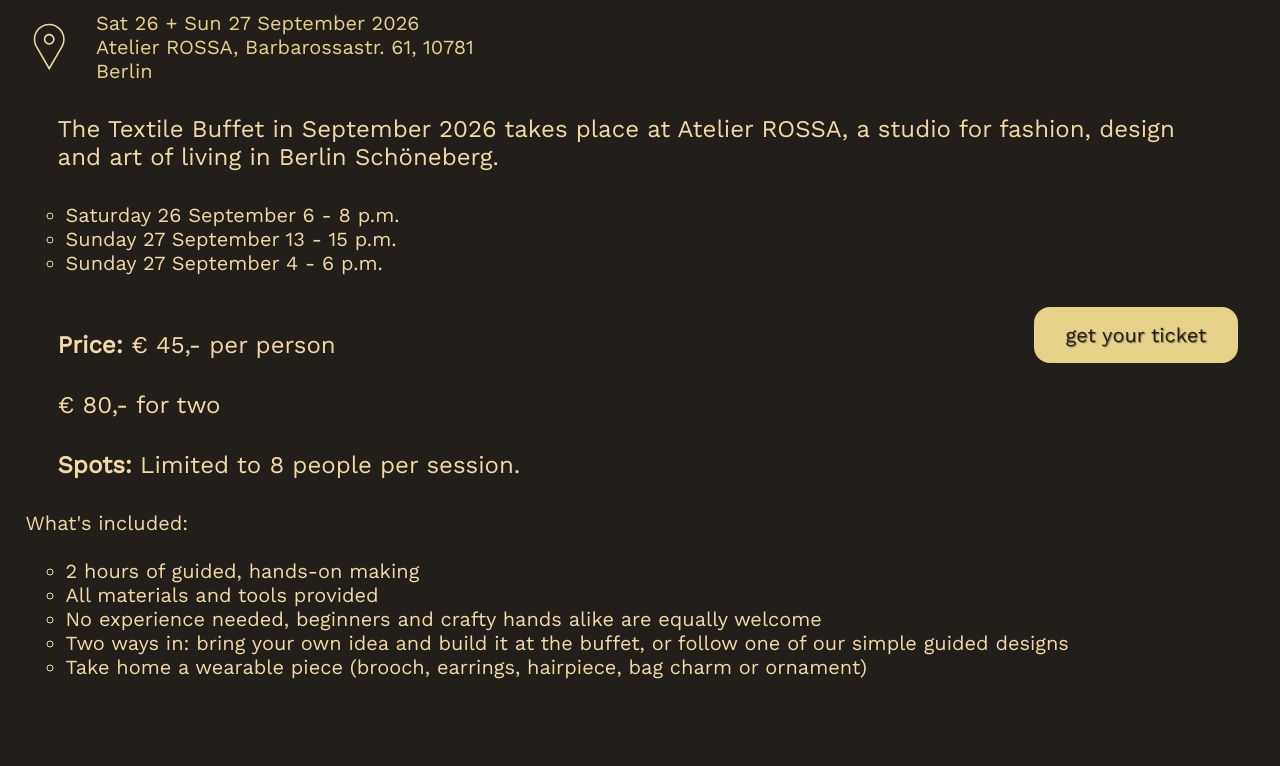
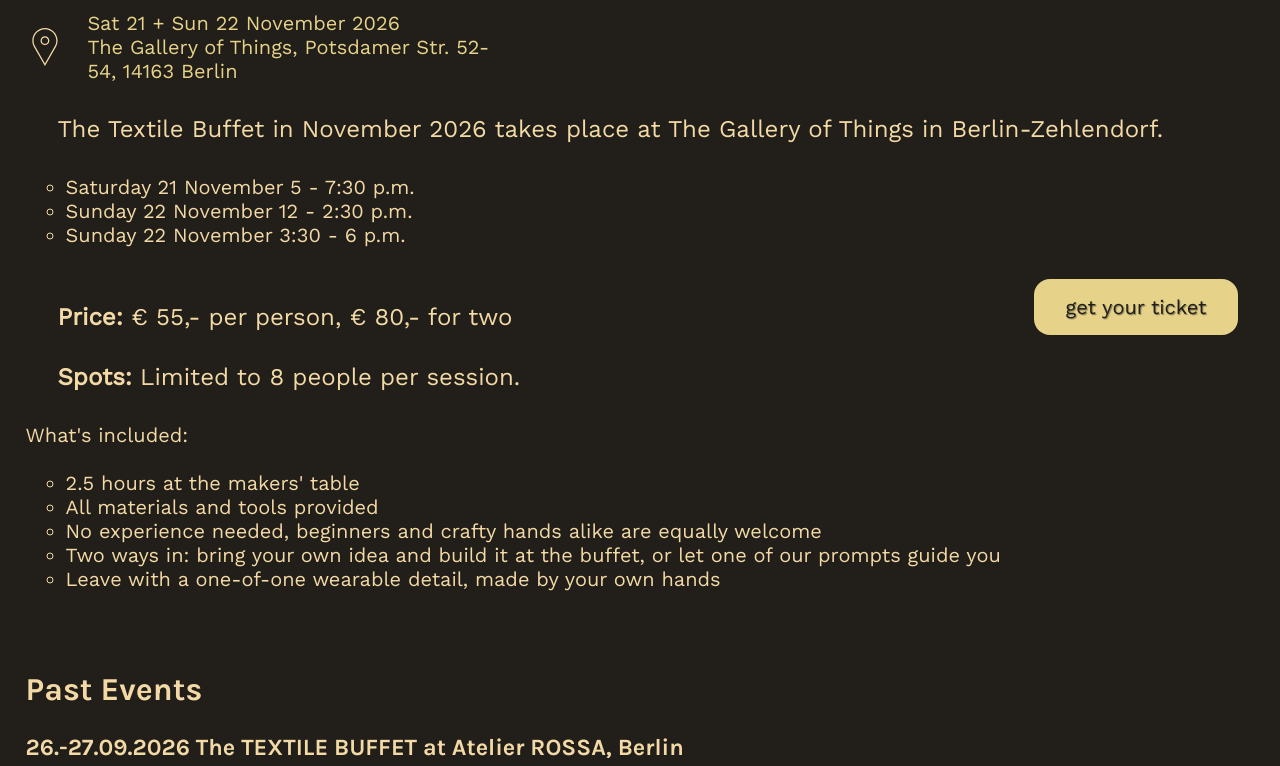
Before and after one commit to openmindculture/thetextilebuffet.com, an Astro site: page /events in a window 1280 px wide. Shown: the part 340-1106 px from the top of the page. Built offline with nearby package versions, Linux system fonts and the light colour scheme; Astro itself is replaced by a stand-in of ours.

Commit message:
upcoming event dates

```diff
--- a/src/pages/events.astro
+++ b/src/pages/events.astro
@@ -13,10 +13,75 @@ const description = 'Step up to a beautifully curated material buffet filled wit
     <ul class="events">
       <li>
         <h2>
-          <a href="https://www.tickettailor.com/events/thetextilebuffet/2362137" target="_blank">
-            26.-27.09.2026 The TEXTILE BUFFET at Atelier ROSSA, Berlin
+          <a href="https://www.tickettailor.com/events/thetextilebuffet/2474235?date=2026-11-21" target="_blank">
+            21.-22.11.2026 The Gallery of Things, Berlin
           </a>
         </h2>
+        <div class="flex-has-logos">
+          <MapMarkerIcon />
+          <a href="https://www.google.com/maps?cid=0x47a85bb9fa1524f7:0xaa2ad2c3f09eefd5" target="_blank">
+            Sat 21 + Sun 22 November 2026<br>
+            The Gallery of Things, Potsdamer Str. 52-54, 14163 Berlin
+          </a>
+        </div>
+        <p>
+          The Textile Buffet in November 2026 takes place at The Gallery of Things in Berlin-Zehlendorf.
+        </p>
+
+        <ul>
+          <li>Saturday 21 November 5 - 7:30 p.m.</li>
+          <li>Sunday 22 November 12 - 2:30 p.m.</li>
+          <li>Sunday 22 November 3:30 - 6 p.m.</li>
+
+        </ul>
+
+        <a class="buttonlike float-right" href="https://www.tickettailor.com/events/thetextilebuffet/2474235?date=2026-11-21" target="_blank">get your ticket</a>
+
+<br>
+        <p><b>Price:</b> € 55,- per person, € 80,- for two</p>
+        <p><b>Spots:</b> Limited to 8 people per session.</p>
+What's included:<br>
+<br>
+<ul>
+  <li>2.5 hours at the makers' table</li>
+  <li>All materials and tools provided</li>
+  <li>No experience needed, beginners and crafty hands alike are equally welcome</li>
+  <li>Two ways in: bring your own idea and build it at the buffet, or let one of our prompts guide you</li>
+  <li>Leave with a one-of-one wearable detail, made by your own hands</li>
+</ul>
+
+
+        <script is:inline type="application/ld+json" set:html={JSON.stringify({
+          "@context": "https://schema.org",
+          "@type": "Event",
+          "name": "The TEXTILE BUFFET at The Gallery of Things, Berlin",
+          "startDate": "2026-11-21T19:30:00+02:00",
+          "endDate": "2026-11-22T18:00:00+02:00",
+          "eventStatus": "https://schema.org/EventScheduled",
+          "eventAttendanceMode": "https://schema.org/OfflineEventAttendanceMode",
+          "location": {
+            "@type": "Place",
+            "name": "The Gallery of Things",
+            "hasMap": "https://www.google.com/maps?cid=0x47a85bb9fa1524f7:0xaa2ad2c3f09eefd5",
+            "address": {
+              "@type": "PostalAddress",
+              "streetAddress": "Potsdamer Str. 52-54",
+              "postalCode": "14163",
+              "addressLocality": "Berlin",
+              "addressCountry": "DE"
+            }
+          },
+          "image": "https://thetextilebuffet.com/_astro/The-Textile-Buffet-2026-08-15-01.BIhQfjAz_1Sb6az.jpg",
+          "description": "several sessions of guided, hands-on making",
+          organizer,
+        })} />
+
+      </li>
+      <li>
+        <h2>Past Events</h2>
+        <h3>
+          26.-27.09.2026 The TEXTILE BUFFET at Atelier ROSSA, Berlin
+        </h3>
         <div class="flex-has-logos">
           <MapMarkerIcon />
           <a href="https://www.google.com/maps?cid=0x47a8511db49173a9:0xc6c6328c0b174c4a" target="_blank">
@@ -25,7 +90,7 @@ const description = 'Step up to a beautifully curated material buffet filled wit
           </a>
         </div>
         <p>
-          The Textile Buffet in September 2026 takes place at Atelier ROSSA, a studio for fashion, design and art of living in Berlin Schöneberg.
+          The Textile Buffet in September 2026 took place at Atelier ROSSA, a studio for fashion, design and art of living in Berlin Schöneberg.
         </p>
 
         <ul>
@@ -34,14 +99,7 @@ const description = 'Step up to a beautifully curated material buffet filled wit
           <li>Sunday 27 September 4 - 6 p.m.</li>
 
         </ul>
-
-        <a class="buttonlike float-right" href="https://www.tickettailor.com/events/thetextilebuffet/2406271" target="_blank">get your ticket</a>
-
         <br>
-        <p><b>Price:</b> € 45,- per person</p>
-<p>€ 80,- for two</p>
-        <p><b>Spots:</b> Limited to 8 people per session.</p>
-What's included:<br>
         <br>
         <ul>
           <li>2 hours of guided, hands-on making</li>
@@ -50,7 +108,6 @@ What's included:<br>
           <li>Two ways in: bring your own idea and build it at the buffet, or follow one of our simple guided designs</li>
           <li>Take home a wearable piece (brooch, earrings, hairpiece, bag charm or ornament)</li>
         </ul>
-
 
         <script is:inline type="application/ld+json" set:html={JSON.stringify({
           "@context": "https://schema.org",
@@ -76,10 +133,8 @@ What's included:<br>
           "description": "several sessions of guided, hands-on making",
           organizer,
         })} />
-
       </li>
         <li>
-          <h2>Past Events</h2>
           <h3>
             23.08.2026 The TEXTILE BUFFET at Lillimendelssohn, Berlin
           </h3>
--- a/src/pages/index.astro
+++ b/src/pages/index.astro
@@ -9,5 +9,5 @@ const description = 'Step up to a beautifully curated material buffet filled wit
         <img src='/logos/logo-thetextilebuffet-curated-text-cream-color-shadow.svg' alt={title} width="396" height="56">
       </a>
     </h1>
-  <a class="buttonlike shadowlesstext boxshadow" href="events/">save the date: 21-22 November 2026, The Gallery of Things, Berlin</a>
+  <a class="buttonlike shadowlesstext boxshadow" href="events/">Save the date: 21-22 November 2026, The Gallery of Things, Berlin</a>
 </BaseLayout>
```
Lines whose indentation alone changed are shown as unchanged.
